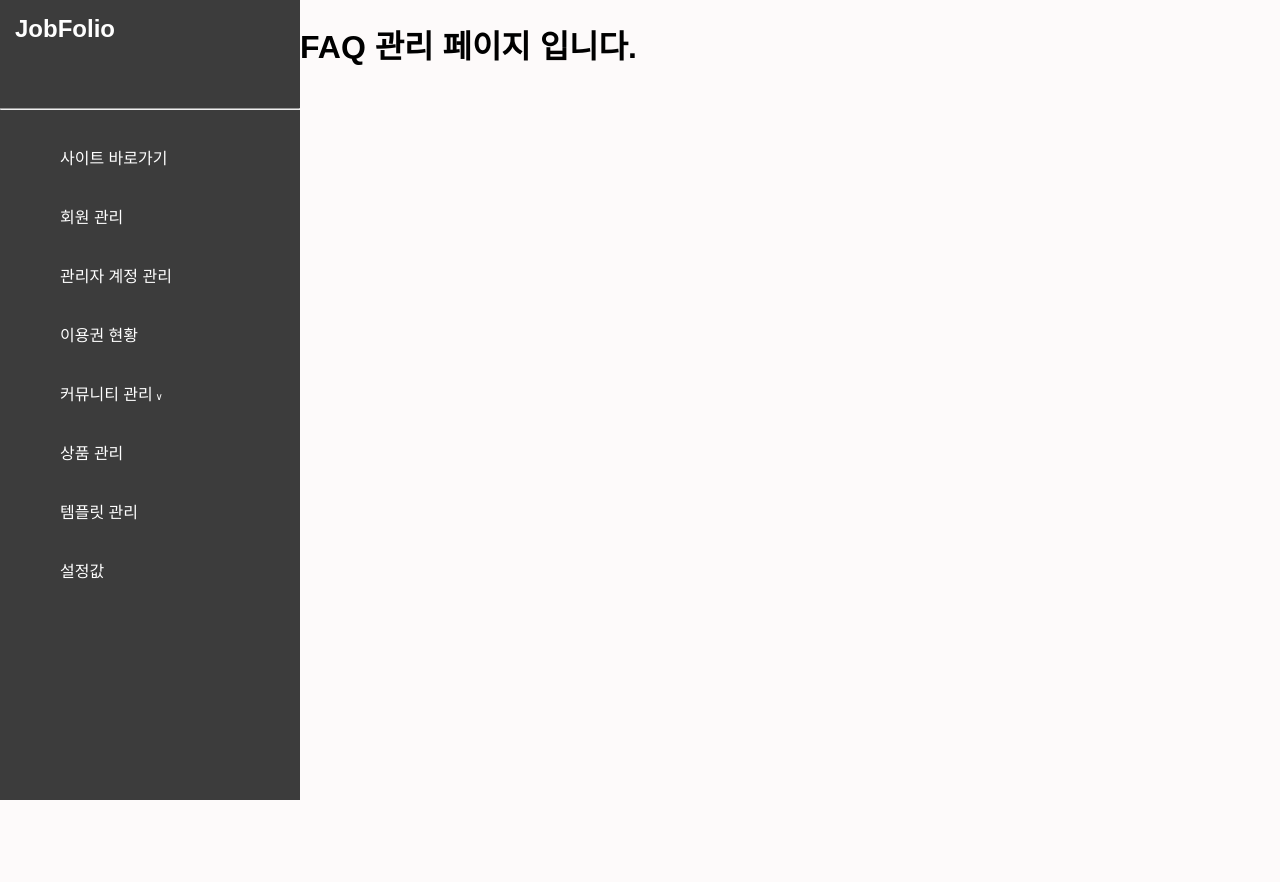
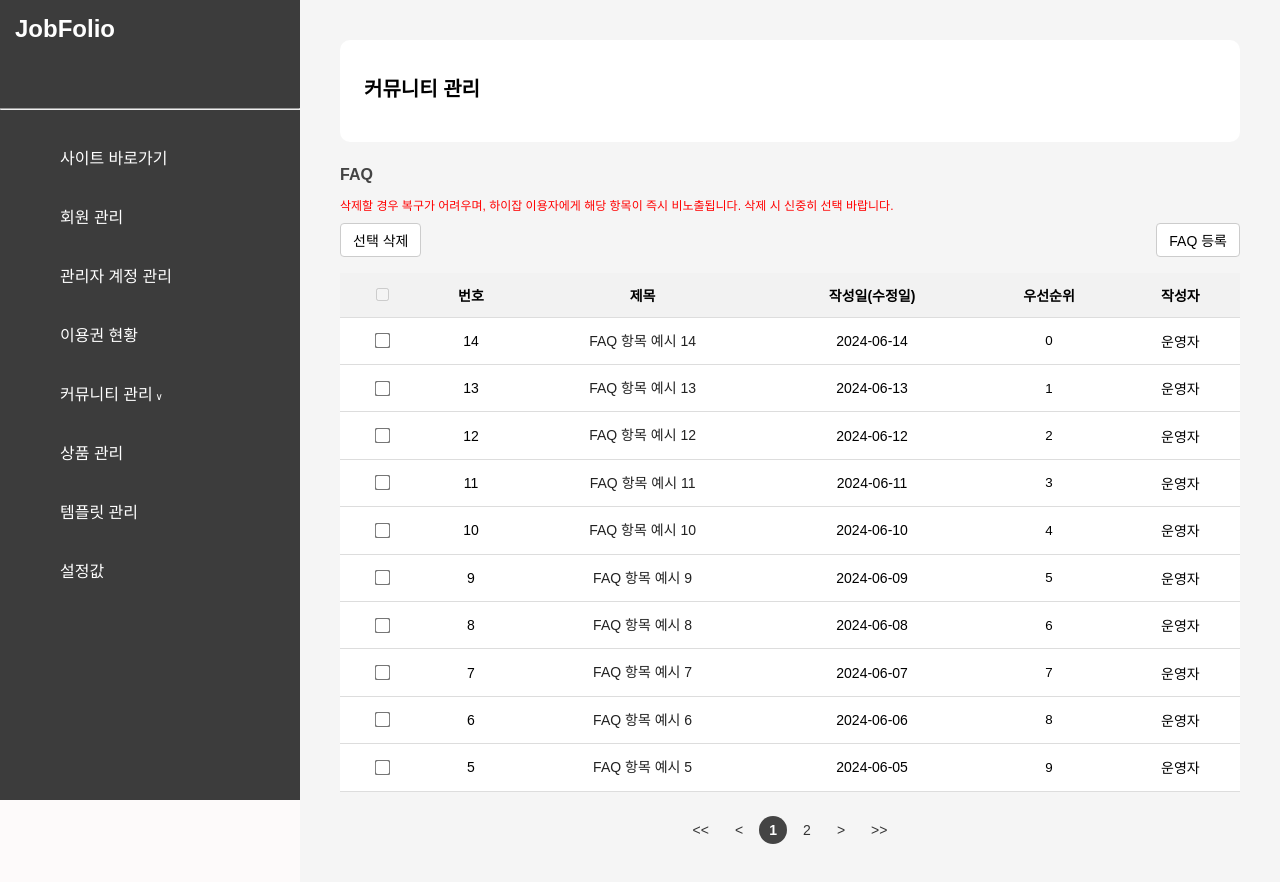
Before and after one commit to choiho013/JobFolio, a React (Create React App) app in the folder react-project/: page /adminPage/faqManagement in a window 1280 px wide. Before the commit the page ends 800 px from the top, so only its background shows below. Built offline with nearby package versions, Linux system fonts and the light colour scheme; the HTML template or start-up script is replaced by a standard one.

Commit message:
[2025-06-11] 이채은 관리자 페이지 FAQ 창 생성
FAQ 창 생성 및 css 적용

```diff
--- a/react-project/src/components/admin/adminComponents/FaqManagement.jsx
+++ b/react-project/src/components/admin/adminComponents/FaqManagement.jsx
@@ -1,16 +1,132 @@
+// FaqManagement.jsx
 import '../../../css/admin/adminComponents/FaqManagement.css';
+import FaqManagementDetail from './FaqManagement_detail';
 import AdminSideBar from '../AdminSideBar';
+import { useState } from 'react';
+
+const mockData = Array.from({ length: 14 }, (_, i) => ({
+  id: 14 - i,
+  question: `FAQ 항목 예시 ${14 - i}`,
+  answer: `
+자주 묻는 질문에 대한 답변을 제공합니다. 각 항목은 사용자의 이해를 돕기 위해 작성되었습니다.
+
+FAQ 항목 ${14 - i}의 예시 내용입니다.`,
+  createdAt: `2024-06-${(14 - i).toString().padStart(2, '0')}`,
+  writer: '운영자',
+  priority: i
+}));
 
 const FaqManagement = () => {
+  const [data, setData] = useState(mockData);
+  const [selected, setSelected] = useState([]);
+  const [currentPage, setCurrentPage] = useState(1);
+  const [detailItem, setDetailItem] = useState(null);
+  const [isDetailOpen, setIsDetailOpen] = useState(false);
+  const [modalMode, setModalMode] = useState('edit');
 
-    return (
+  const itemsPerPage = 10;
+  const indexOfLastItem = currentPage * itemsPerPage;
+  const indexOfFirstItem = indexOfLastItem - itemsPerPage;
+  const sortedData = [...data].sort((a, b) => a.priority - b.priority);
+  const currentItems = sortedData.slice(indexOfFirstItem, indexOfLastItem);
+  const totalPages = Math.ceil(data.length / itemsPerPage);
+
+  const toggleCheckbox = (id) => {
+    setSelected(prev =>
+      prev.includes(id) ? prev.filter(item => item !== id) : [...prev, id]
+    );
+  };
+
+  const openDetail = (item) => {
+    setModalMode('edit');
+    setDetailItem(item);
+    setIsDetailOpen(true);
+  };
+
+  const openNewPostModal = () => {
+    setModalMode('post');
+    setDetailItem(null);
+    setIsDetailOpen(true);
+  };
+
+  return (
     <div className='faqManagement'>
-    <AdminSideBar/>
-        <h1>
-            FAQ 관리 페이지 입니다.
-        </h1>
+      <AdminSideBar />
+      <div className='faq-content'>
+        <div className='faq-section-title-box'>
+          <h2>커뮤니티 관리</h2>
+        </div>
+        <div className='faq-header'>
+          <h3>FAQ</h3>
+          <p className='faq-warning'>삭제할 경우 복구가 어려우며, 하이잡 이용자에게 해당 항목이 즉시 비노출됩니다. 삭제 시 신중히 선택 바랍니다.</p>
+          <div className='faq-controls'>
+            <button>선택 삭제</button>
+            <button onClick={openNewPostModal}>FAQ 등록</button>
+          </div>
+        </div>
+
+        {isDetailOpen && (
+          <FaqManagementDetail
+            item={detailItem}
+            onClose={() => setIsDetailOpen(false)}
+            mode={modalMode}
+          />
+        )}
+
+        <table className='faq-table'>
+          <thead>
+            <tr>
+              <th><input type='checkbox' disabled /></th>
+              <th>번호</th>
+              <th>제목</th>
+              <th>작성일(수정일)</th>
+              <th>우선순위</th>
+              <th>작성자</th>
+            </tr>
+          </thead>
+          <tbody>
+            {currentItems.map((item) => (
+              <tr key={item.id}>
+                <td>
+                  <input
+                    type='checkbox'
+                    checked={selected.includes(item.id)}
+                    onChange={() => toggleCheckbox(item.id)}
+                  />
+                </td>
+                <td>{item.id}</td>
+                <td
+                  className='faq-title'
+                  onClick={() => openDetail(item)}
+                >
+                  {item.question}
+                </td>
+                <td>{item.createdAt}</td>
+                <td><input className='input-priority' value={item.priority} readOnly /></td>
+                <td>{item.writer}</td>
+              </tr>
+            ))}
+          </tbody>
+        </table>
+
+        <div className='pagination'>
+          <button onClick={() => setCurrentPage(1)} disabled={currentPage === 1}>{'<<'}</button>
+          <button onClick={() => setCurrentPage(p => Math.max(1, p - 1))} disabled={currentPage === 1}>{'<'}</button>
+          {Array.from({ length: totalPages }, (_, i) => i + 1).map((num) => (
+            <button
+              key={num}
+              className={num === currentPage ? 'active' : ''}
+              onClick={() => setCurrentPage(num)}
+            >
+              {num}
+            </button>
+          ))}
+          <button onClick={() => setCurrentPage(p => Math.min(totalPages, p + 1))} disabled={currentPage === totalPages}>{'>'}</button>
+          <button onClick={() => setCurrentPage(totalPages)} disabled={currentPage === totalPages}>{'>>'}</button>
+        </div>
+      </div>
     </div>
-    );
+  );
 };
 
 export default FaqManagement;
--- a/react-project/src/css/admin/adminComponents/FaqManagement.css
+++ b/react-project/src/css/admin/adminComponents/FaqManagement.css
@@ -1,5 +1,130 @@
-.faqManagement{
-    display: flex;
-    flex-direction: row;
-    width: 100%;
+.faqManagement {
+  display: flex;
+  flex-direction: row;
+  width: 100%;
 }
+
+/* 타이틀 박스 */
+.faq-section-title-box {
+  background-color: #ffffff;
+  padding: 16px 24px;
+  border-radius: 10px;
+  margin-bottom: 24px;
+}
+
+/* 본문 콘텐츠 */
+.faqManagement .faq-content {
+  flex: 1;
+  padding: 40px;
+  background-color: #f5f5f5;
+}
+
+/* 상단 타이틀 */
+.faqManagement .faq-content h2 {
+  font-size: 20px;
+  font-weight: bold;
+  margin-bottom: 24px;
+}
+
+/* 안내 제목 및 경고 메시지 */
+.faq-header h3 {
+  font-size: 18px;
+  font-weight: bold;
+  margin-bottom: 10px;
+}
+
+.faq-warning {
+  color: red;
+  font-size: 12px;
+  margin-bottom: 10px;
+}
+
+/* 버튼 영역 */
+.faq-controls {
+  display: flex;
+  justify-content: space-between;
+  margin-bottom: 16px;
+}
+
+.faq-controls button {
+  background-color: #fff;
+  border: 1px solid #ccc;
+  font-size: 14px;
+  padding: 6px 12px;
+  cursor: pointer;
+  border-radius: 4px;
+}
+
+.faq-controls button:hover {
+  border-color: #222;
+}
+
+/* title */
+.faqManagement .faq-title {
+  cursor: pointer;
+  font-size : 14px;
+}
+
+.faqManagement .faq-title:hover {
+  color: #084298;
+  text-decoration: underline;
+}
+
+/* 테이블 */
+.faq-table {
+  width: 100%;
+  border-collapse: collapse;
+  background-color: #fff;
+  font-size: 14px;
+}
+
+.faq-table th,
+.faq-table td {
+  border-bottom: 1px solid #ddd;
+  padding: 12px;
+  text-align: center;
+}
+
+.faq-table th {
+  background-color: #f2f2f2;
+  font-weight: 600;
+}
+
+.faq-table td:first-child input[type='checkbox'] {
+  transform: scale(1.2);
+}
+
+/* input-priority */
+.faqManagement .input-priority {
+  width: 20px;
+  border: none;
+  text-align: center;
+}
+
+/* 페이징 영역 */
+.pagination {
+  display: flex;
+  justify-content: center;
+  align-items: center;
+  gap: 6px;
+  margin-top: 24px;
+}
+
+.pagination button,
+.pagination span {
+  background: none;
+  border: none;
+  font-size: 14px;
+  padding: 6px 10px;
+  cursor: pointer;
+  color: #333;
+}
+
+.pagination button.active {
+  font-weight: bold;
+  color: #fff;
+  background-color: #444;
+  border-radius: 50%;
+  width: 28px;
+  height: 28px;
+}
```
